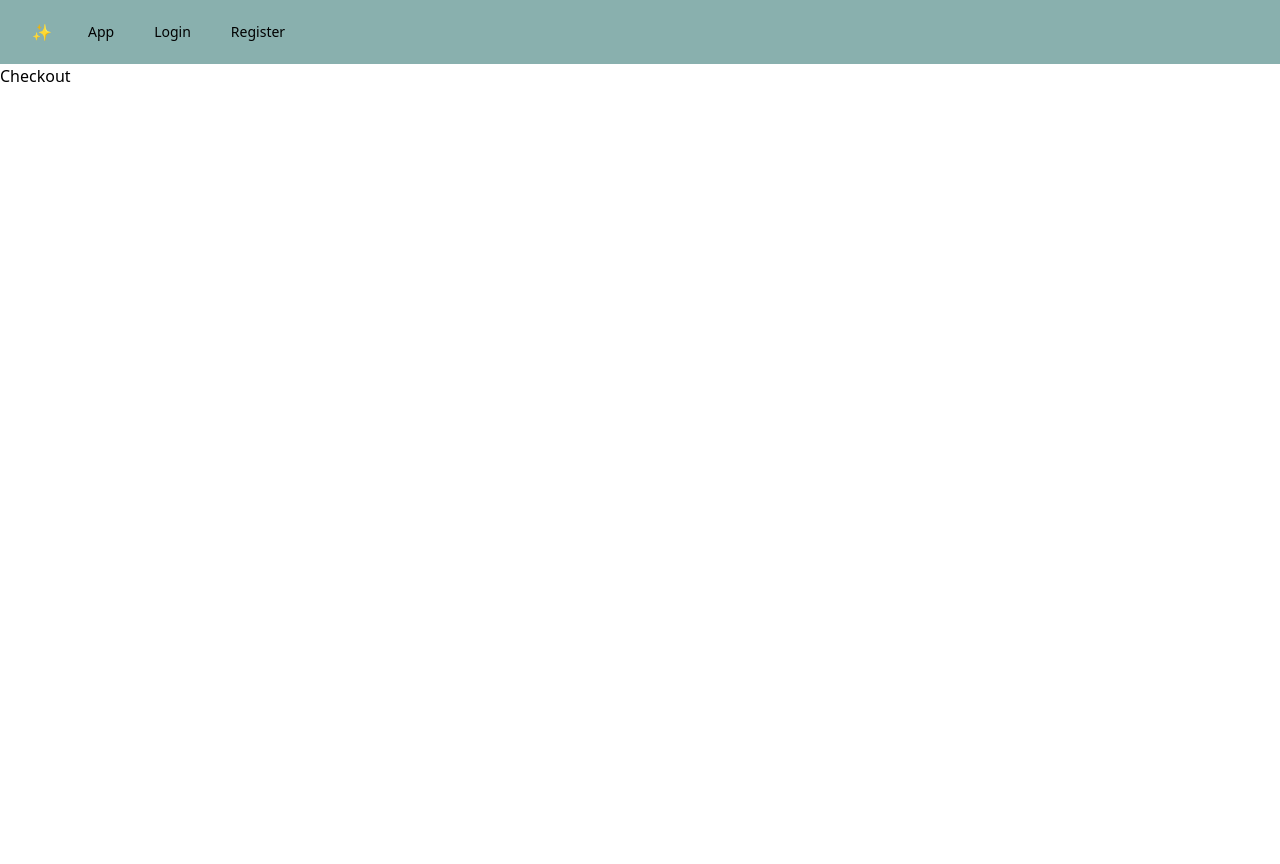
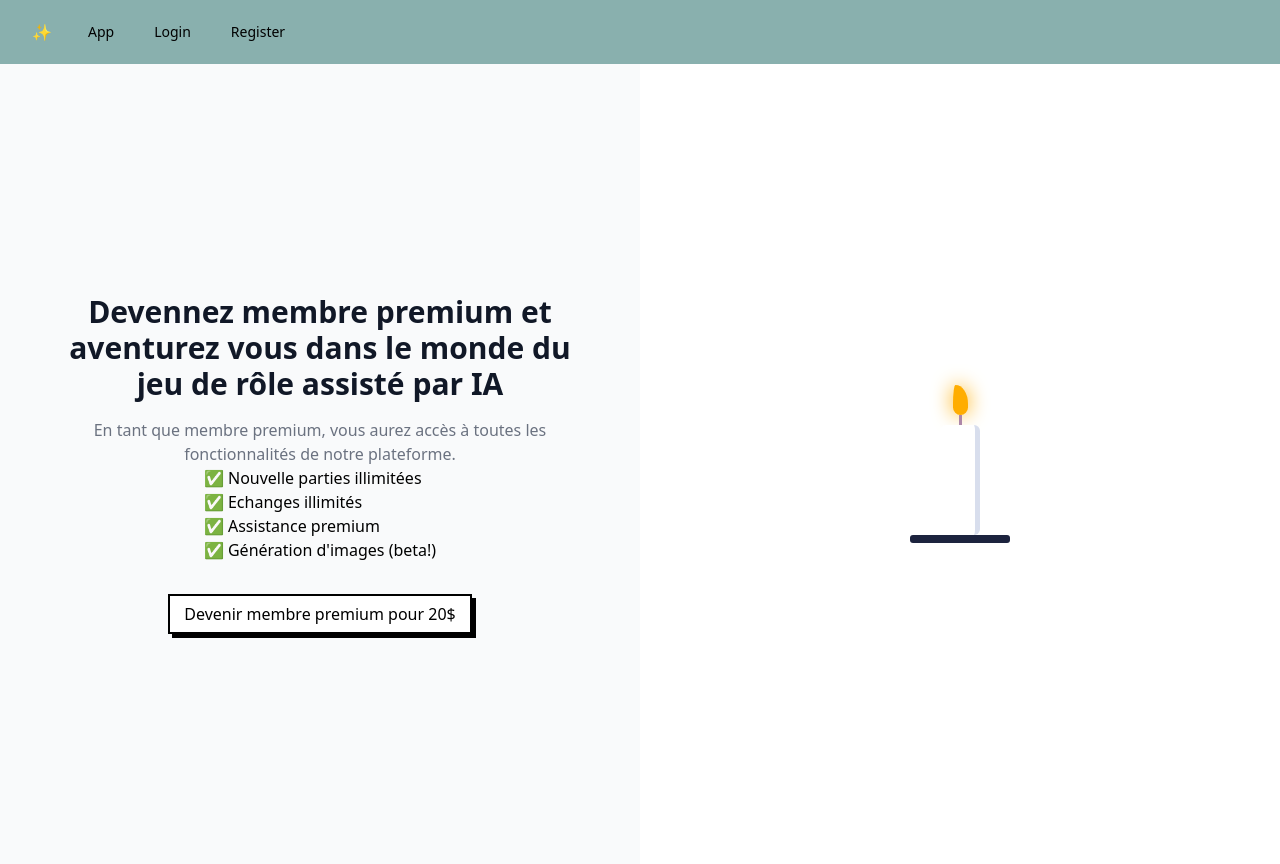
Before and after one commit to Seb-Pot-Dev/ai-boost, a Symfony app: template templates/stripe/index.html.twig in a window 1280 px wide. Before the commit the page ends 82 px from the top, so only its background shows below. Run offline with Twig, Linux system fonts and the light colour scheme; the template is opened without the code that fills it, so the values that code supplies are empty; style sheets or scripts are compiled from the project's sources; some libraries are stand-ins or nearby versions.

Commit message:
stripe template update with CTA

```diff
--- a/templates/stripe/index.html.twig
+++ b/templates/stripe/index.html.twig
@@ -3,8 +3,49 @@
 {% block title %}Hello StripeController!{% endblock %}
 
 {% block body %}
+<!--
+  Heads up! 👋
 
-<form action="/create-checkout-session" method="POST">
-    <button type="submit">Checkout</button>
-</form>
+  This component comes with some `rtl` classes. Please remove them if they are not needed in your project.
+-->
+
+<section class="overflow-hidden bg-gray-50 sm:grid sm:grid-cols-2 sm:items-center min-h-screen  ">
+  <div class="p-8 md:p-12 lg:px-16 lg:py-24">
+    <div class="mx-auto max-w-xl text-center ltr:sm:text-left rtl:sm:text-right">
+      <h2 class="text-2xl font-bold text-gray-900 md:text-3xl">
+        Devennez membre premium et aventurez vous dans le monde du jeu de rôle assisté par IA
+      </h2>
+
+      <p class="hidden text-gray-500 md:mt-4 md:block">
+        En tant que membre premium, vous aurez accès à toutes les fonctionnalités de notre plateforme.
+      </p>
+      <div class="flex justify-center">
+        <ul class="flex flex-col items-start ">
+            <li>✅ Nouvelle parties illimitées</li>
+            <li>✅ Echanges illimités</li>
+            <li>✅ Assistance premium</li>
+            <li>✅ Génération d'images (beta!)</li>
+        </ul>
+      </div>
+
+      <div class="mt-4 md:mt-8">
+        <a href="{{ path('app_stripe_create-checkout-session') }}" class="relative inline-block px-4 py-2 font-medium group">
+            <span class="absolute inset-0 w-full h-full transition duration-200 ease-out transform translate-x-1 translate-y-1 bg-black group-hover:-translate-x-0 group-hover:-translate-y-0"></span>
+            <span class="absolute inset-0 w-full h-full bg-white border-2 border-black group-hover:bg-black"></span>
+            <span class="relative text-black group-hover:text-white">Devenir membre premium pour 20$</span>
+        </a>
+      </div>
+    </div>
+  </div>
+
+    <div class="bg-white dark:bg-gray-900 h-full w-full flex items-center justify-center" >
+        <div class="candle">
+            <div class="candle-flame"></div>
+            <div class="candle-wick"></div>
+            <div class="candle-wax"></div>
+            <div class="candle-stand"></div>
+        </div>
+    </div>
+</section>
+
 {% endblock %}
```
